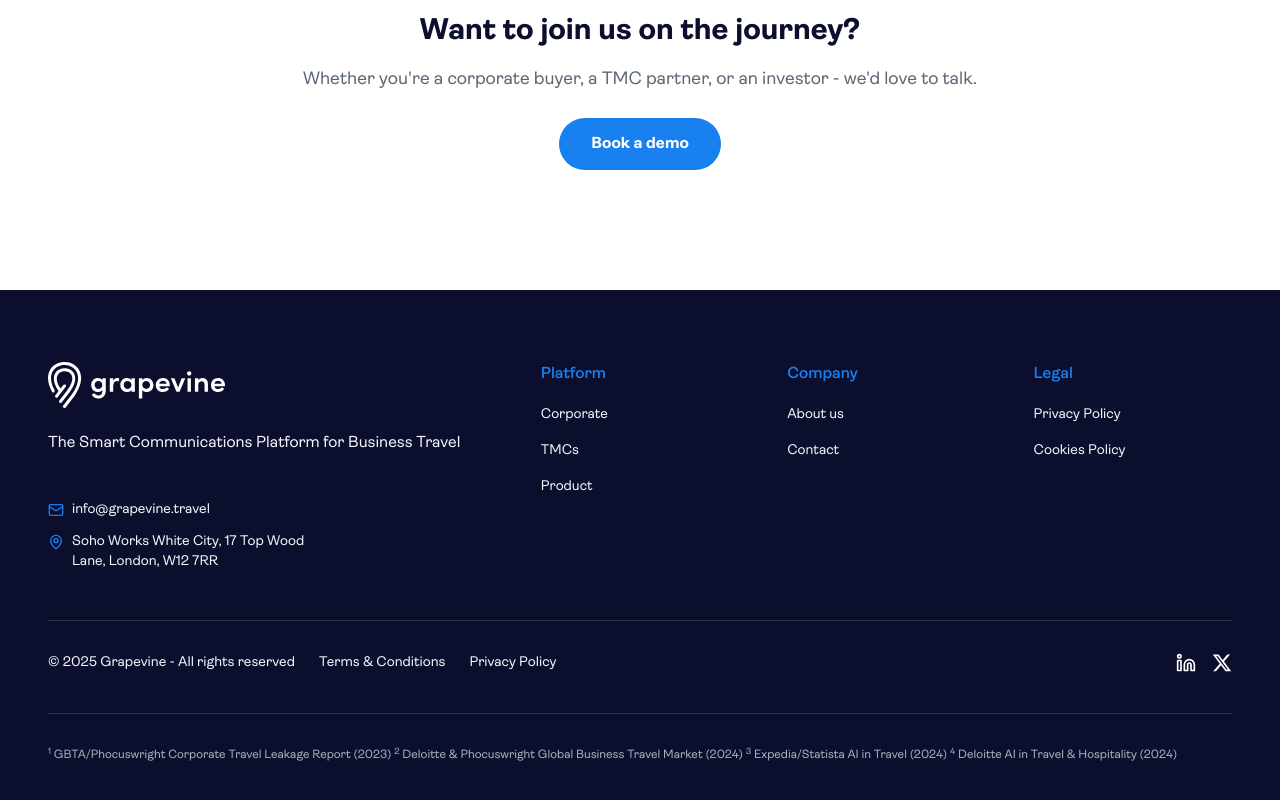
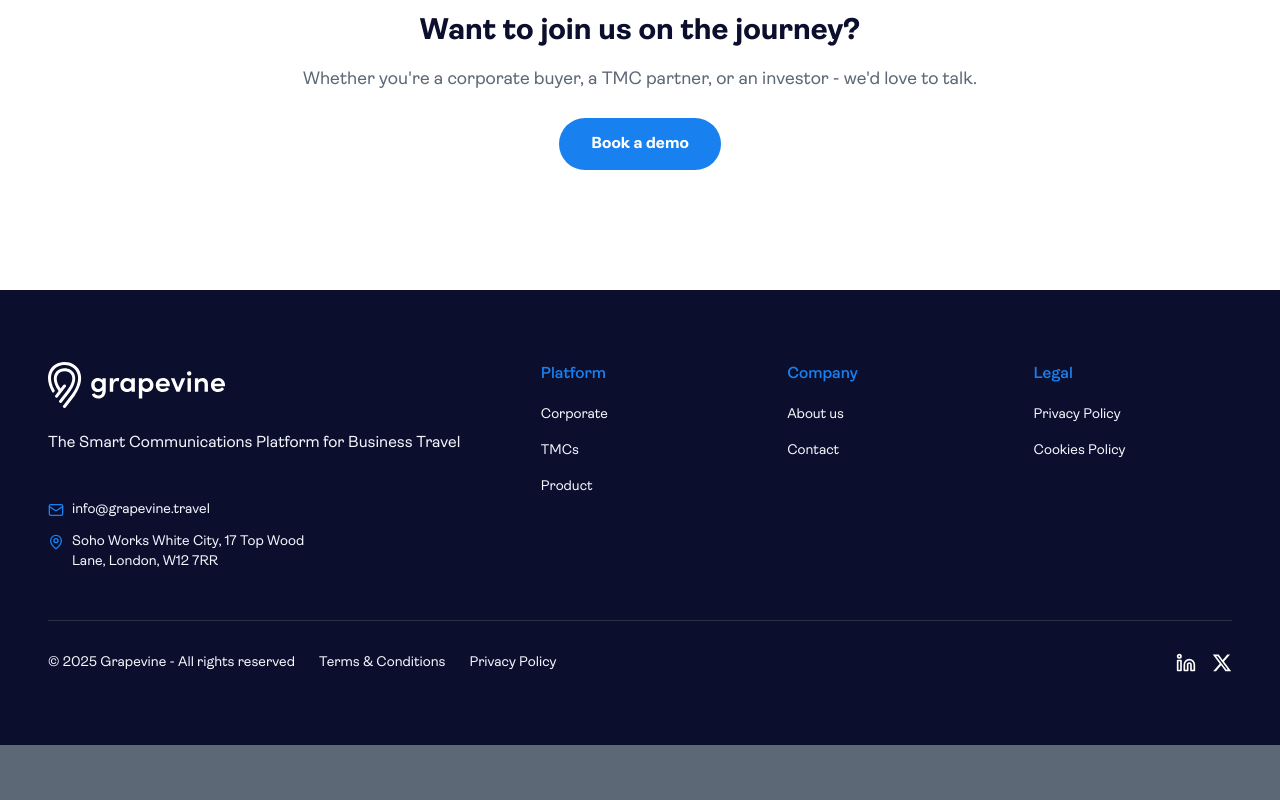
Before and after one commit to grapevinetravel/grapevine_website, a Next.js app: page /about in a window 1280 px wide. Shown: the part 3336-4136 px from the top of the page. After the commit the page ends 4081 px from the top, so only its background shows below. Built offline with nearby package versions, Linux system fonts and the light colour scheme; no server answers.

Commit message:
fix: only show resources for homepage

```diff
--- a/components/footer.tsx
+++ b/components/footer.tsx
@@ -1,10 +1,15 @@
+"use client";
+
 import Image from "next/image";
 import { Mail, MapPin } from "lucide-react";
 import XIcon from "./icons/x";
 import Link from "next/link";
 import LinkedInIcon from "./icons/linkedin";
+import { usePathname } from "next/navigation";
 
 export default function Footer() {
+  const pathname = usePathname();
+  const isHomePage = pathname === "/";
   const platformLinks = [
     { label: "Corporate", href: "/corporate" },
     { label: "TMCs", href: "/tmcs" },
@@ -157,12 +162,14 @@ export default function Footer() {
           </div>
         </div>
 
-        {/* Sources Section */}
-        <div className="border-border-navy-subtle mt-8 border-t pt-6 md:mt-10 md:pt-8">
-          <p className="text-light/70 text-[10px] leading-relaxed md:text-xs">
-            <sup>1</sup> GBTA/Phocuswright Corporate Travel Leakage Report (2023) <sup>2</sup> Deloitte & Phocuswright Global Business Travel Market (2024) <sup>3</sup> Expedia/Statista AI in Travel (2024) <sup>4</sup> Deloitte AI in Travel & Hospitality (2024)
-          </p>
-        </div>
+        {/* Sources Section - Only show on home page */}
+        {isHomePage && (
+          <div className="border-border-navy-subtle mt-8 border-t pt-6 md:mt-10 md:pt-8">
+            <p className="text-light/70 text-[10px] leading-relaxed md:text-xs">
+              <sup>1</sup> GBTA/Phocuswright Corporate Travel Leakage Report (2023) <sup>2</sup> Deloitte & Phocuswright Global Business Travel Market (2024) <sup>3</sup> Expedia/Statista AI in Travel (2024) <sup>4</sup> Deloitte AI in Travel & Hospitality (2024)
+            </p>
+          </div>
+        )}
       </div>
     </footer>
   );
```
